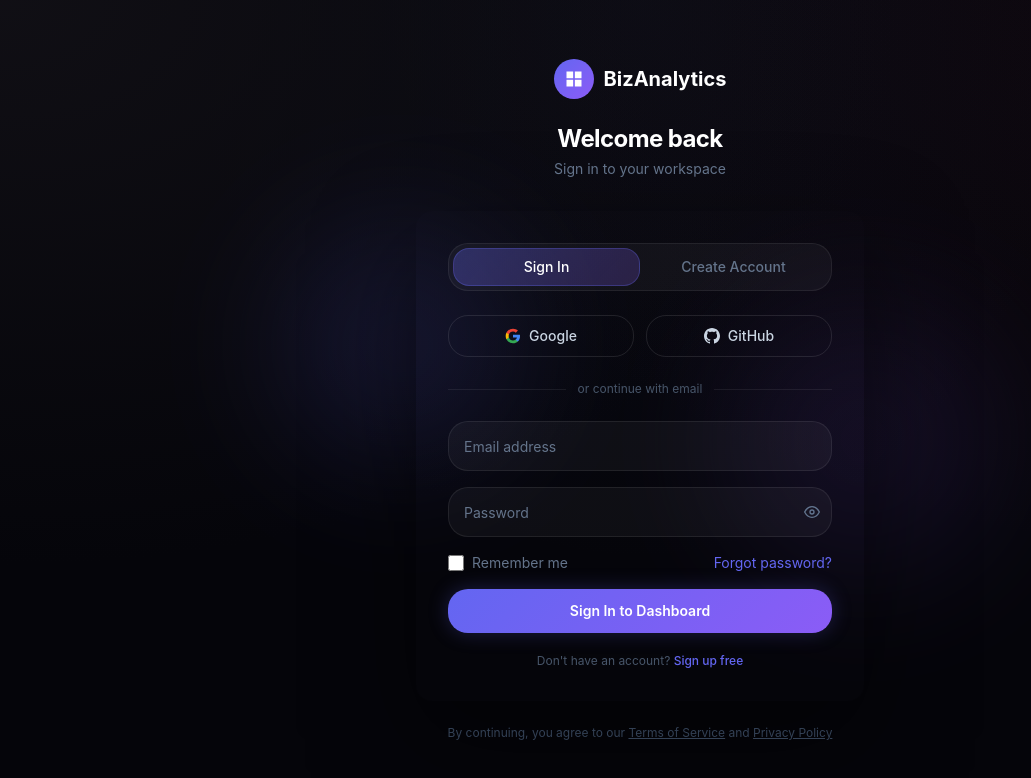
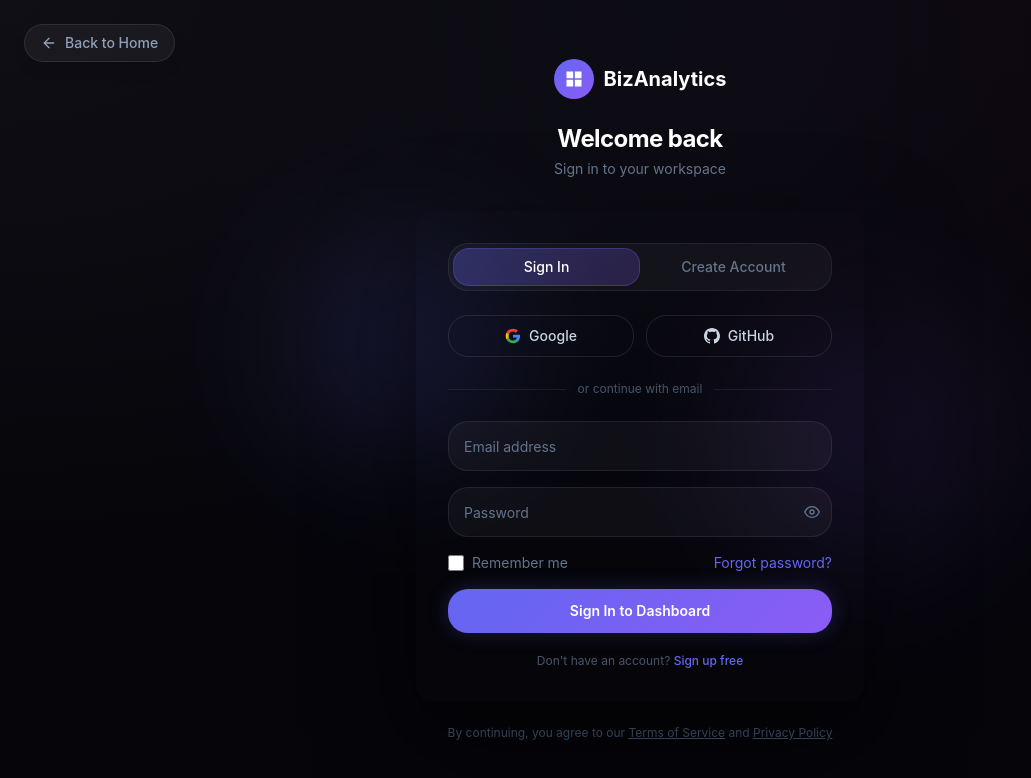
Before and after one commit to Tasuntha-Chathunika/biz-analytics-webapp, a React (Vite) app in the folder frontend/: page /auth in a window 1280 px wide. Shown: the top 778 px of the page, without its empty margins (0-1031 px from the left). Built offline with nearby package versions, Linux system fonts and the light colour scheme.

Commit message:
feat: add back button to AuthPage

```diff
--- a/frontend/src/components/AuthPage.jsx
+++ b/frontend/src/components/AuthPage.jsx
@@ -46,6 +46,17 @@ export default function AuthPage({ onAuthSuccess }) {
       <div className="absolute top-1/4 left-1/5 w-72 h-72 rounded-full opacity-20 blur-3xl pointer-events-none" style={{ background: "radial-gradient(circle, #6366f1, transparent)" }} />
       <div className="absolute bottom-1/4 right-1/5 w-80 h-80 rounded-full opacity-15 blur-3xl pointer-events-none" style={{ background: "radial-gradient(circle, #8b5cf6, transparent)" }} />
 
+      {/* Back Button */}
+      <button
+        onClick={() => navigate('/')}
+        className="absolute top-6 left-6 z-10 flex items-center gap-2 text-sm font-medium text-slate-400 hover:text-white transition-colors bg-white/5 px-4 py-2 rounded-xl border border-white/10 hover:bg-white/10 shadow-lg backdrop-blur-sm"
+      >
+        <svg width="16" height="16" viewBox="0 0 24 24" fill="none" stroke="currentColor" strokeWidth="2" strokeLinecap="round" strokeLinejoin="round">
+          <line x1="19" y1="12" x2="5" y2="12"></line>
+          <polyline points="12 19 5 12 12 5"></polyline>
+        </svg>
+        Back to Home
+      </button>
       <div className="w-full max-w-md relative">
         {/* Brand */}
         <div className="text-center mb-8">
```
